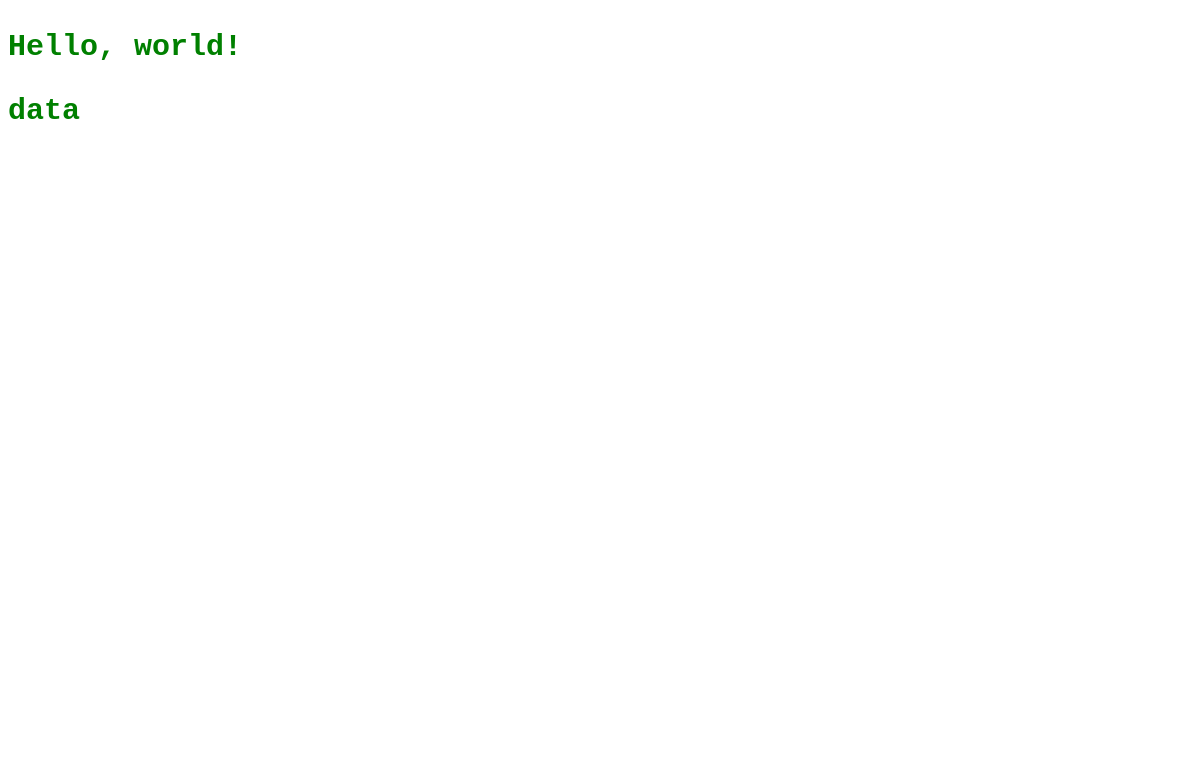
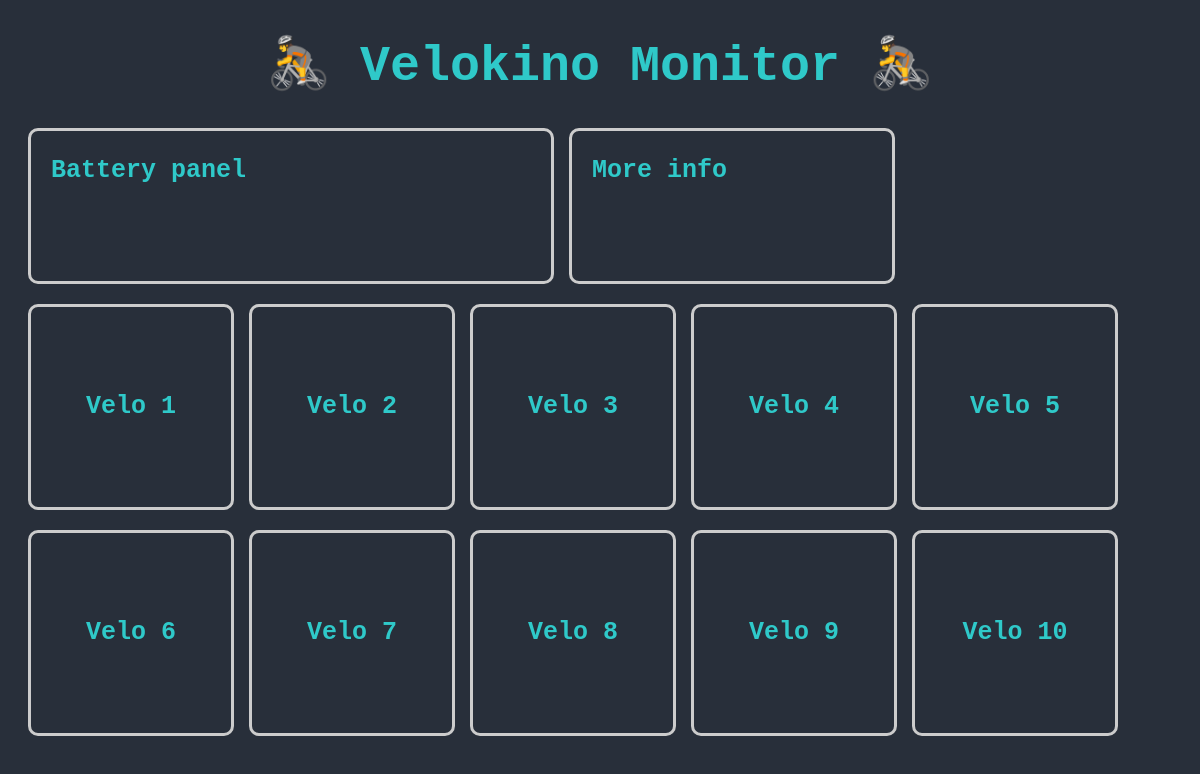
Before and after one commit to lucnat/velokino-monitor, an Electron app: page velokino-monitor/index.html in a window 1200 px wide. Drawn offline with Linux system fonts and the light colour scheme; no server answers.

Commit message:
diagnostic screen layout

```diff
--- a/velokino-monitor/index.html
+++ b/velokino-monitor/index.html
@@ -3,12 +3,31 @@
 
 <head>
     <meta charset="UTF-8">
+    <link rel="stylesheet" href="./style.css">
 </head>
 
-<body style="color: green; font-size: 30px; font-family: 'Courier New', Courier, monospace; font-weight: bold;">
-    <div id="render-target"></div>
-    <p>Hello, world!</p>
-    <p id="sup">data</p>
+<body>
+  <div style="height: 30px; margin: 20px">
+    <h1 style="text-align: center;">🚴 Velokino Monitor 🚴</h1>
+    <div id="battery" class="border" style="width: 500px; padding-left: 20px; display: inline-block; height: 150px">
+      <p>Battery panel</p>
+    </div>
+    <div id="moreinfo" class="border" style="width: 300px; padding-left: 20px; display: inline-block; height: 150px">
+      <p>More info</p>
+    </div>
+    <div></div>
+    <div class="velopanel border">Velo 1</div>
+    <div class="velopanel border">Velo 2</div>
+    <div class="velopanel border">Velo 3</div>
+    <div class="velopanel border">Velo 4</div>
+    <div class="velopanel border">Velo 5</div>
+    <div></div>
+    <div class="velopanel border">Velo 6</div>
+    <div class="velopanel border">Velo 7</div>
+    <div class="velopanel border">Velo 8</div>
+    <div class="velopanel border">Velo 9</div>
+    <div class="velopanel border">Velo 10</div>
+  </div>
 </body>
 
 <script src="./renderer.js"></script>
--- /dev/null
+++ b/velokino-monitor/style.css
@@ -0,0 +1,24 @@
+
+body {
+  font-family: 'Courier New', Courier, monospace;
+  font-size: 25px;
+  font-weight: bold;
+  color: #2fc9c9;
+  background-color: rgb(40, 47, 58);
+}
+
+.border {
+  border: 3px solid #ccc;
+  border-radius: 10px;
+}
+
+.velopanel {
+  width: 200px;
+  display: inline-block;
+  margin-top: 20px;
+  height: 200px;
+  vertical-align: middle;
+  text-align: center;
+  line-height: 200px;
+
+}
```
Also changed, not shown: velokino-monitor/main.js (+4 -4 lines), balken.png (renamed from image_2021-09-06_13-10-34.png), diagnostic.png (renamed from image_2021-09-06_13-00-48.png).
